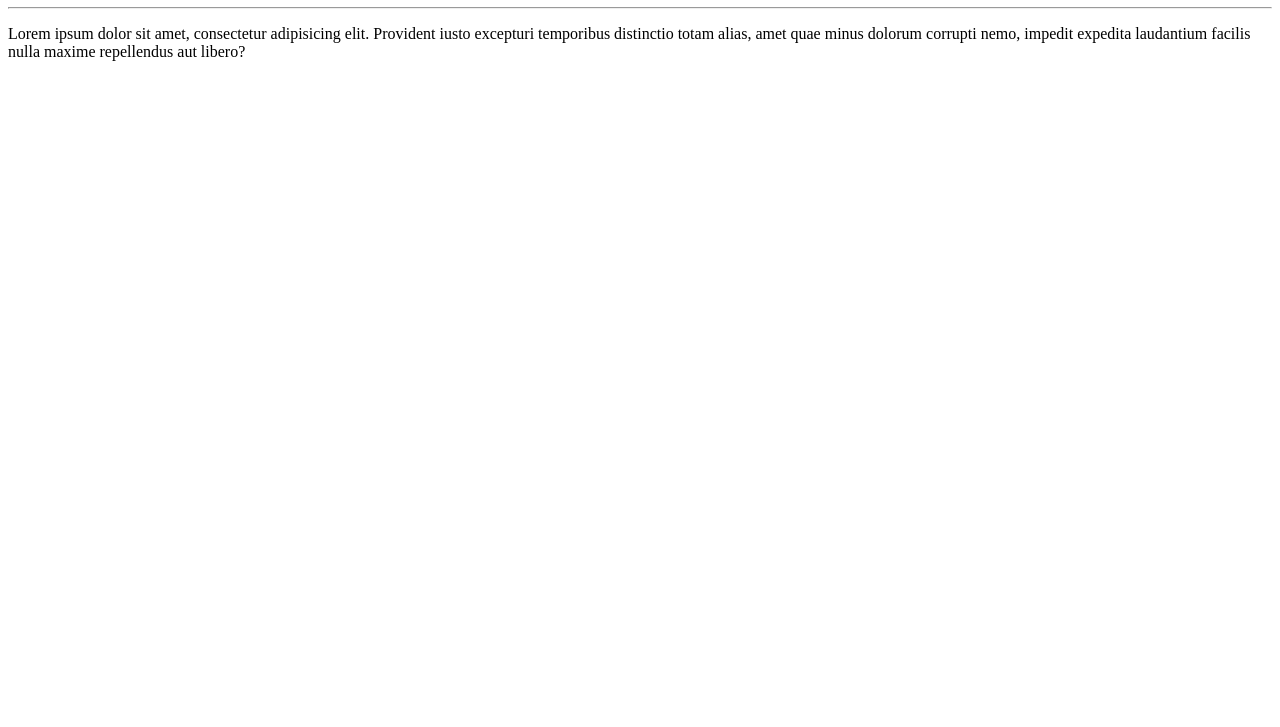
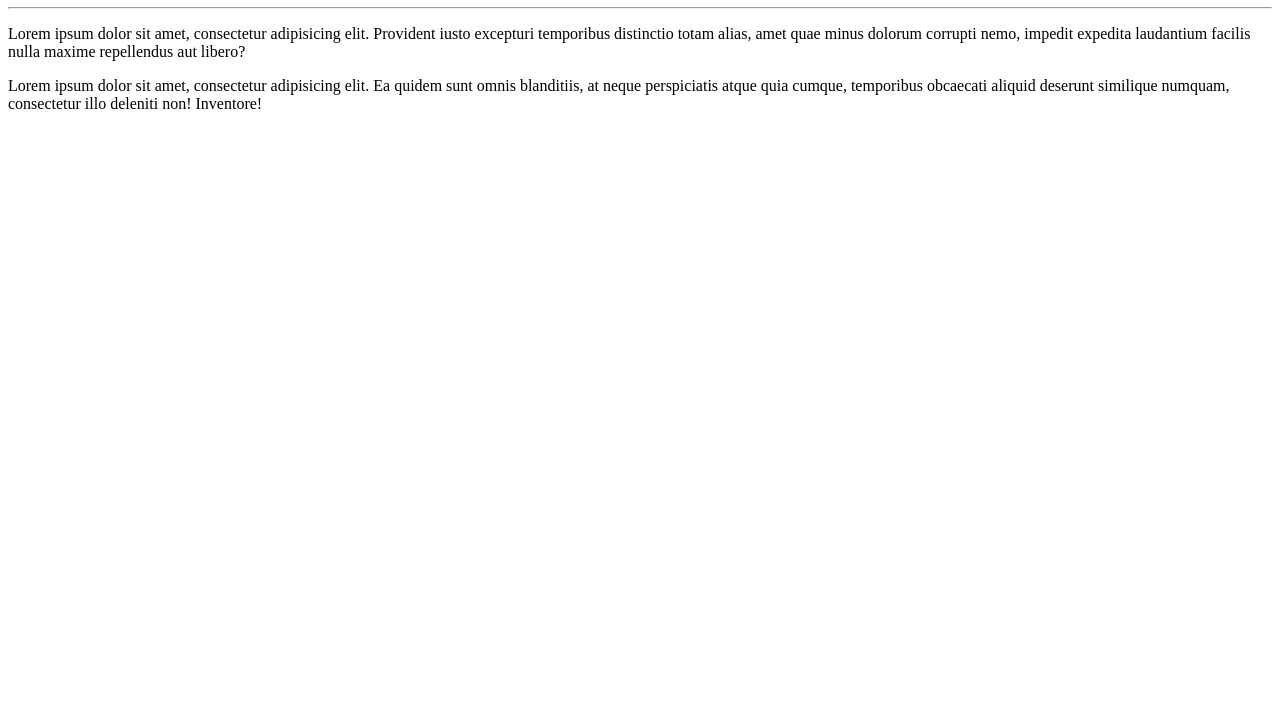
Before and after one commit to karolcmoraes/Ola-Mundo, a plain HTML site: page site-exemplo/index.html in a window 1280 px wide. Shown: the part 73-800 px from the top of the page. Drawn offline with Linux system fonts and the light colour scheme.

Commit message:
Adicionei um parágrafo

```diff
--- a/site-exemplo/index.html
+++ b/site-exemplo/index.html
@@ -9,5 +9,6 @@
     <h1>Olá, Mundo!</h1>
     <hr>
     <p>Lorem ipsum dolor sit amet, consectetur adipisicing elit. Provident iusto excepturi temporibus distinctio totam alias, amet quae minus dolorum corrupti nemo, impedit expedita laudantium facilis nulla maxime repellendus aut libero?</p>
+    <p>Lorem ipsum dolor sit amet, consectetur adipisicing elit. Ea quidem sunt omnis blanditiis, at neque perspiciatis atque quia cumque, temporibus obcaecati aliquid deserunt similique numquam, consectetur illo deleniti non! Inventore!</p>
 </body>
 </html>
```
